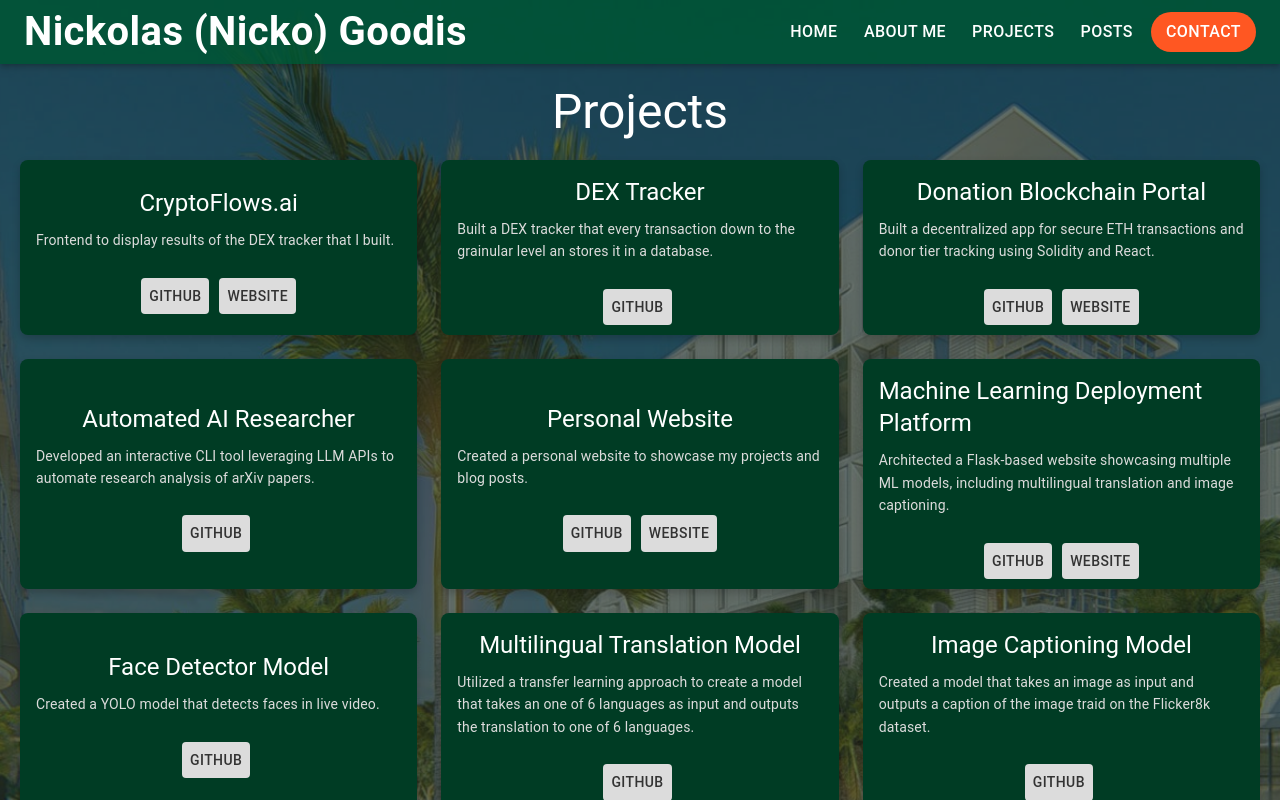
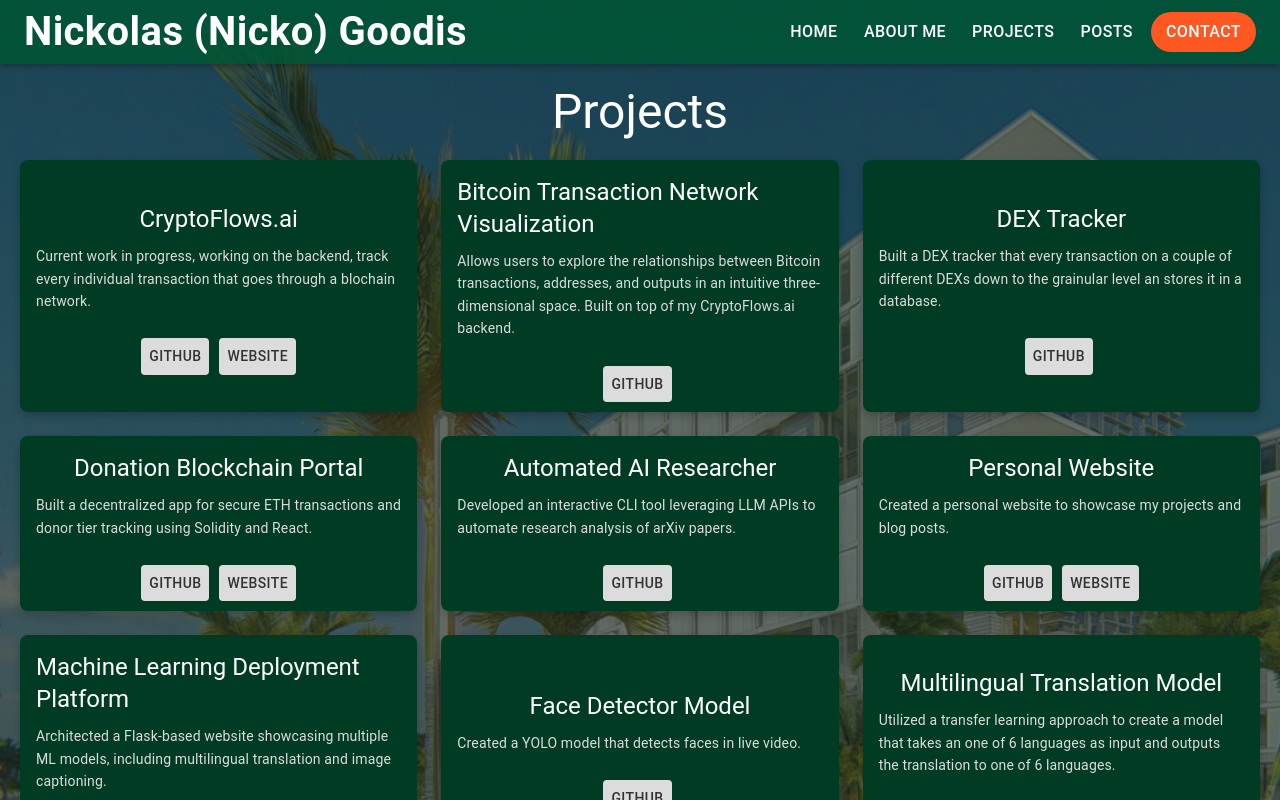
Before and after one commit to ncg87/personal-website, a React (Vite) app in the folder website/: page /projects in a window 1280 px wide. Shown: the top 800 px of the page. Built offline with nearby package versions, Linux system fonts and the light colour scheme.

Commit message:
added a new project

```diff
--- a/website/src/components/ProjectsPage.jsx
+++ b/website/src/components/ProjectsPage.jsx
@@ -11,15 +11,22 @@ const projects = [
     {
         title: "CryptoFlows.ai",
         description:
-            "Frontend to display results of the DEX tracker that I built.",
+            "Current work in progress, working on the backend, track every individual transaction that goes through a blochain network.",
         github: "https://github.com/ncg87/cryptoflows",
         website: "https://cryptoflows.ai",
         postLink: "/posts/cryptoflows-ai",
     },
     {
+        title: "Bitcoin Transaction Network Visualization",
+        description:
+            "Allows users to explore the relationships between Bitcoin transactions, addresses, and outputs in an intuitive three-dimensional space. Built on top of my CryptoFlows.ai backend.",
+        github: "https://github.com/ncg87/bitcoin-transaction-network",
+        postLink: "/posts/bitcoin-transaction-network-visualization",
+    },
+    {
         title: "DEX Tracker",
         description:
-            "Built a DEX tracker that every transaction down to the grainular level an stores it in a database.",
+            "Built a DEX tracker that every transaction on a couple of different DEXs down to the grainular level an stores it in a database.",
         github: "https://github.com/ncg87/dex_tracker_system",
         postLink: "/posts/dex-tracker",
     },
```
Also changed, not shown: 1 other file (tests, documents, lock files or other folders).
